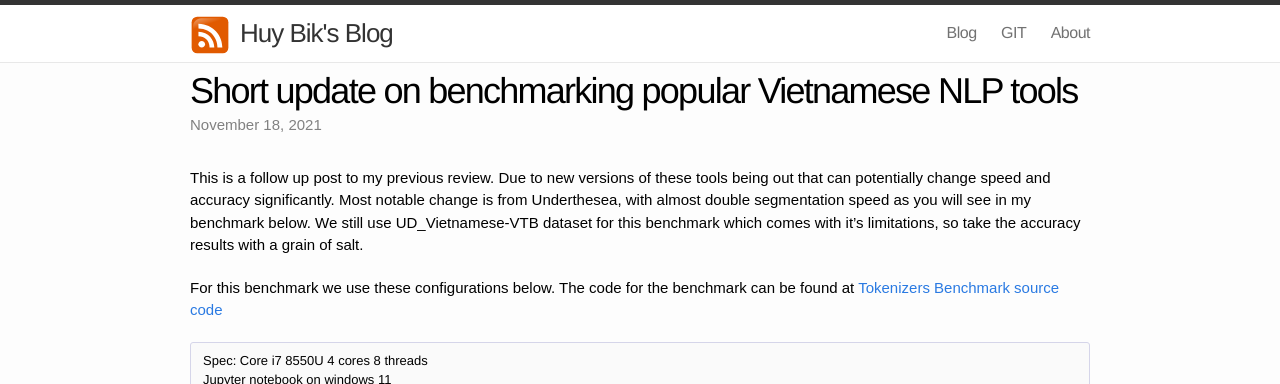
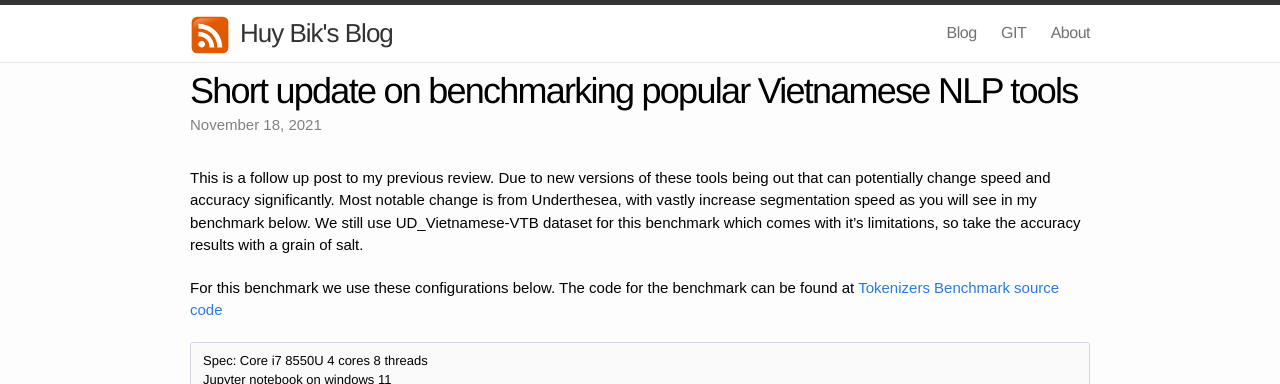
Before and after one commit to huybik/huybik.github.io, a Jekyll site: the page built from _posts/2021-11-18-Word-Tokenizer-Benchmark-followup.md, in a window 1280 px wide and 1400 px high. Shown: the top 384 px of the window. Built offline with Jekyll 4.4.1, drawn with Linux system fonts in a browser that asks for light colours; comment, search, counter and statistics services are not loaded; some of the changed text lies outside the part shown.

Commit message:
Update 2021-11-18-Word-Tokenizer-Benchmark-followup.md

````diff
--- a/_posts/2021-11-18-Word-Tokenizer-Benchmark-followup.md
+++ b/_posts/2021-11-18-Word-Tokenizer-Benchmark-followup.md
@@ -3,7 +3,7 @@
 title: Short update on benchmarking popular Vietnamese NLP tools
 ---
 
-This is a follow up post to my previous review. Due to new versions of these tools being out that can potentially change speed and accuracy significantly. Most notable change is from Underthesea, with almost double segmentation speed as you will see in my benchmark below. We still use UD_Vietnamese-VTB dataset for this benchmark which comes with it's limitations, so take the accuracy results with a grain of salt.
+This is a follow up post to my previous review. Due to new versions of these tools being out that can potentially change speed and accuracy significantly. Most notable change is from Underthesea, with vastly increase segmentation speed as you will see in my benchmark below. We still use UD_Vietnamese-VTB dataset for this benchmark which comes with it's limitations, so take the accuracy results with a grain of salt.
 
 For this benchmark we use these configurations below. The code for the benchmark can be found at [Tokenizers Benchmark source code](https://github.com/huybik/Tokenizers-benchmark)
 
@@ -23,22 +23,22 @@
 Java
 ```
 <p align="center">
-<img src='https://github.com/huybik/Tokenizers-benchmark/blob/16f303cbe68142a4f7eaabeb4de2edda7bbd8b65/images/runtime.png?raw=true' width=500>
+<img src='https://github.com/huybik/Tokenizers-benchmark/blob/16f303cbe68142a4f7eaabeb4de2edda7bbd8b65/images/runtime.png?raw=true' width=100%>
 <p align = "center"> Annotate speed </p>
 </p>
 
 Word annotation is a multi-step pipeline, it starts with word segmentation then doing POS Tagging (Parts of Speech Tagging), NER (Name Entity Recognition) and more. Unfortunately, our dataset doesn't have groundtruth for NER, but we still do NER processing mainly to compare annotation speed.
 
 <p align="center">
-<img src='https://github.com/huybik/Tokenizers-benchmark/blob/16f303cbe68142a4f7eaabeb4de2edda7bbd8b65/images/tokenize.png?raw=true' width=500>
+<img src='https://github.com/huybik/Tokenizers-benchmark/blob/16f303cbe68142a4f7eaabeb4de2edda7bbd8b65/images/tokenize.png?raw=true' width=100%>
 <p align = "center"> Tokenize speed </p>
 </p>
 
 If we do word segmentation alone, the improvement between version 1.3.3 and 1.3.4 is huge at 1.5 times the speed, very impressive for a pure python implementation. Noted ViSpacy result is missing as they don't have separate function for word segmentation. Speed alone doesn't make a good tokenizer, but it makes processing milions of words a lot less painful. For accuracy comparision, while it heavily depends on the dataset in use, it does paint an overal picture on quality of a tokenizer.
 
 <p align="center">
-<img src='https://github.com/huybik/Tokenizers-benchmark/blob/16f303cbe68142a4f7eaabeb4de2edda7bbd8b65/images/accuracy.png?raw=true' width=500>
+<img src='https://github.com/huybik/Tokenizers-benchmark/blob/16f303cbe68142a4f7eaabeb4de2edda7bbd8b65/images/accuracy.png?raw=true' width=100%>
 <p align = "center"> Word segmentation and POS tag accuracy </p>
 </p>
 
-There are other tokenizers out there with python support but due to my windows machine I didn't have the mean to build from source right now. Coccoc tokenizer in particular promise very high segmentation speed by using C++ for the core and python wrapper for end user convenient, a good candidate for running benchmark when I have spare time to get Linux environment ready.
+There are other tokenizers out there with python support but due to my windows machine I didn't have the means to build from source right now. Coccoc tokenizer in particular promise very high segmentation speed by using C++ for the core and python wrapper for end user convenient, a good candidate for running benchmark when I have spare time to get Linux environment ready.
````
